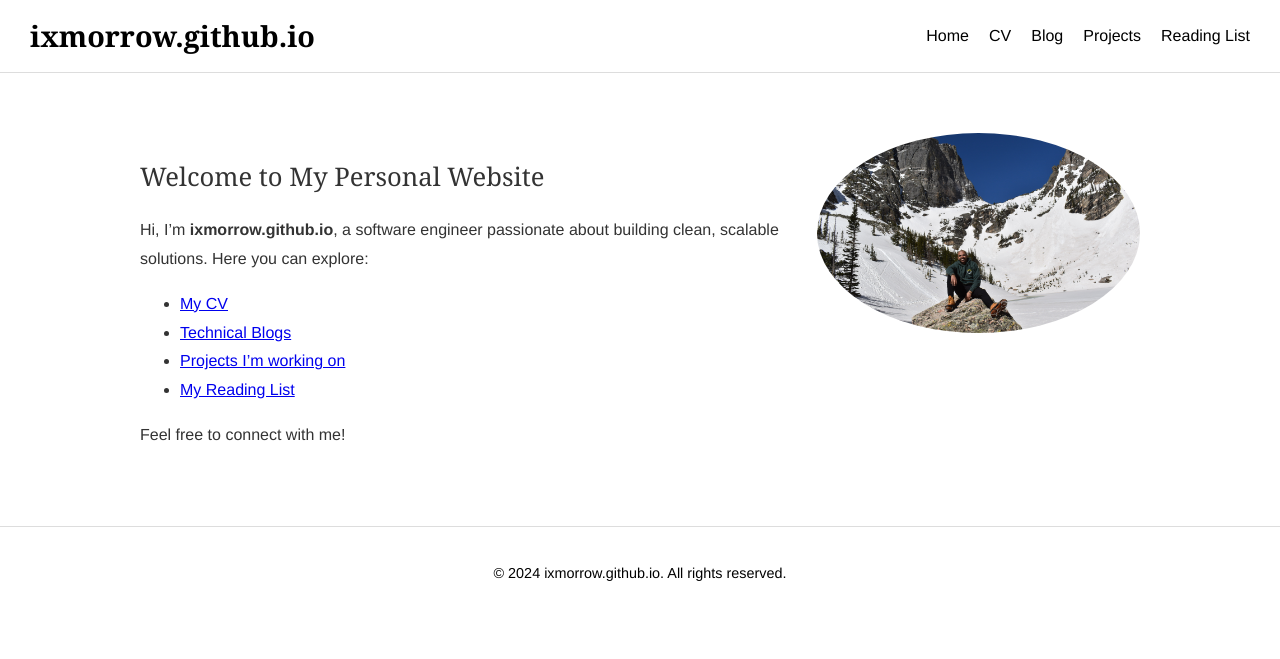
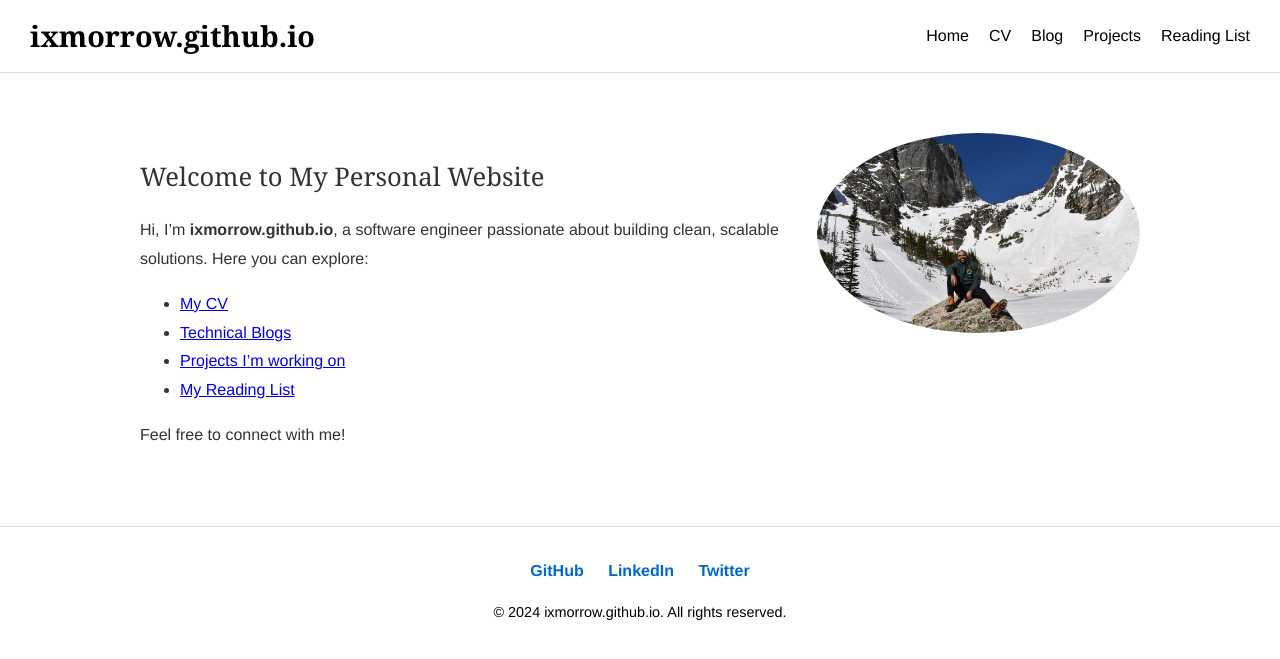
Before and after one commit to ixmorrow/ixmorrow.github.io, a Jekyll site: the page built from index.md, in a window 1280 px wide. Shown: the top 659 px of the page. Built offline with Jekyll 4.4.1, drawn with Linux system fonts in a browser that asks for light colours.

Commit message:
update footer links

```diff
--- a/_layouts/default.html
+++ b/_layouts/default.html
@@ -31,15 +31,10 @@
 
     <footer>
         <ul class="social-links">
-            {% if site.social_links.github %}
-            <li><a href="{{ site.social_links.github }}" target="_blank" rel="noopener noreferrer">GitHub</a></li>
-            {% endif %}
-            {% if site.social_links.linkedin %}
-            <li><a href="{{ site.social_links.linkedin }}" target="_blank" rel="noopener noreferrer">LinkedIn</a></li>
-            {% endif %}
-            {% if site.social_links.twitter %}
-            <li><a href="{{ site.social_links.twitter }}" target="_blank" rel="noopener noreferrer">Twitter</a></li>
-            {% endif %}
+            <li><a href="https://github.com/ixmorrow" target="_blank" rel="noopener noreferrer">GitHub</a></li>
+            <li><a href="https://www.linkedin.com/in/ivan-morrow-profile/" target="_blank"
+                    rel="noopener noreferrer">LinkedIn</a></li>
+            <li><a href="https://twitter.com/ivan_morrow" target="_blank" rel="noopener noreferrer">Twitter</a></li>
         </ul>
         <p>&copy; {{ site.time | date: "%Y" }} {{ site.title }}. All rights reserved.</p>
     </footer>
```
